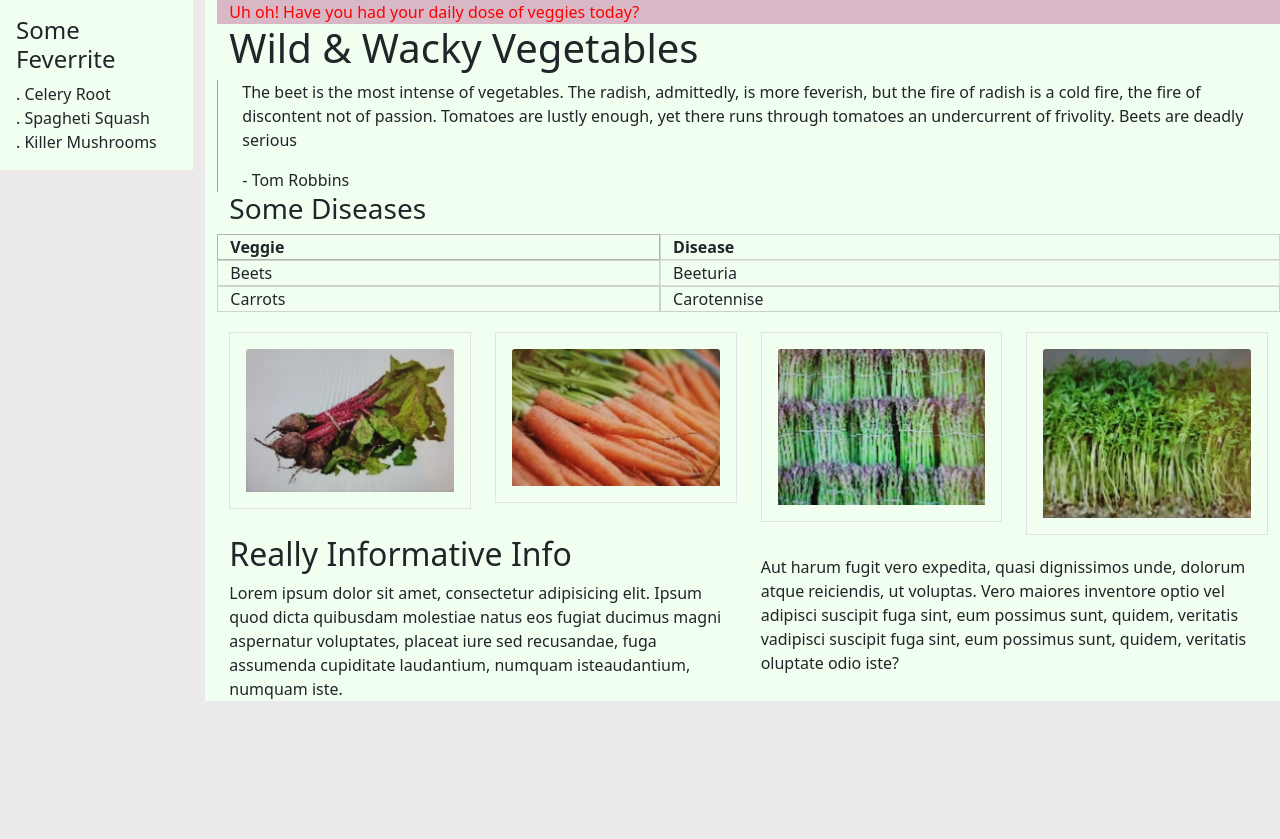
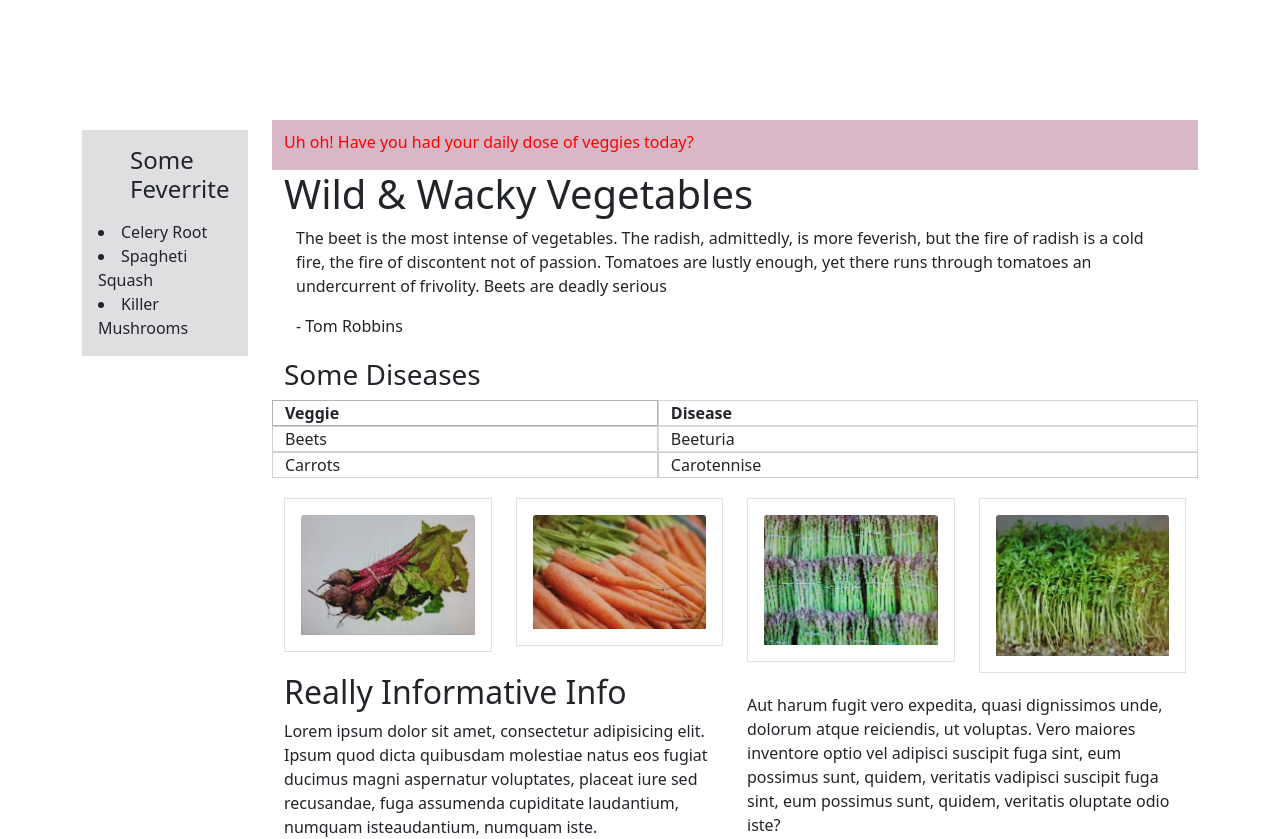
Before and after one commit to Tewodros2/Tewodros2.github.io, a plain HTML site: page bootStrap.html in a window 1280 px wide. Before the commit the page ends 800 px from the top, so only its background shows below. Drawn offline with nearby package versions, Linux system fonts and the light colour scheme.

Commit message:
update border

```diff
--- a/bootStrap.html
+++ b/bootStrap.html
@@ -14,26 +14,45 @@
         crossorigin="anonymous"></script>
 
     <style>
-        body {
-            background-color: rgb(235, 233, 233);
+        .container {
+            margin-top: 60px;
+
+        }
+
+        .first {
+            margin-bottom: 20px;
+        }
+
+        .two {
+            padding-top: 70px;
+        }
+
+        .oh {
+            display: gird;
+            grid-template-columns: ifr;
+            height: 50px;
+            align-items: center;
+            padding-top: 10px;
         }
     </style>
 </head>
-<divclass=" container ">
+<div class=" container ">
 
     <div class=" row ">
-    <div class=" col-2 sm" ">
-    <div class=" p-3 " style=" background-color: honeydew;"">
+        <div class=" two col-2 sm" ">
+    <div class=" p-3 " style=" background-color: hsl(255, 6%, 88%);"">
+            <ul>
                 <h4>Some Feverrite</h4>
-    <label>. Celery Root</label>
-    <div>. Spagheti Squash</div>
-    <label>. Killer Mushrooms</label>
+            </ul>
+            <li>Celery Root</li>
+            <li>Spagheti Squash</li>
+            <li>Killer Mushrooms</li>
         </div>
 
     </div>
-    <div class=" col-10 container d2 px-4" style="background-color: honeydew;">
+    <div class=" ten col-10 container d2 px-4" style="background-color: #fff;">
         <div class="row ">
-            <div class="col-12 bg " style="color:red; background-color: rgb(216, 183, 198);">
+            <div class=" oh col-12 bg " style="color:red; background-color: rgb(216, 183, 198) ;">
                 <label>Uh oh! Have you had your daily dose of veggies today?</label>
 
 
@@ -42,7 +61,7 @@
 
         </div>
         <div class="row ">
-            <div class="col-12 gx-5 " style="border-left:1px solid rgb(158, 161, 158) ">
+            <div class=" first col-12 gx-5 " style="border-left:1px solid rgb(158, 161, 158) margin-bottom 20px; ">
 
                 <p>The beet is the most intense of vegetables. The radish, admittedly, is more feverish, but the
                     fire of
```
Also changed, not shown: picture/tedy.jpg (deleted). Lines whose indentation alone changed are shown as unchanged.
